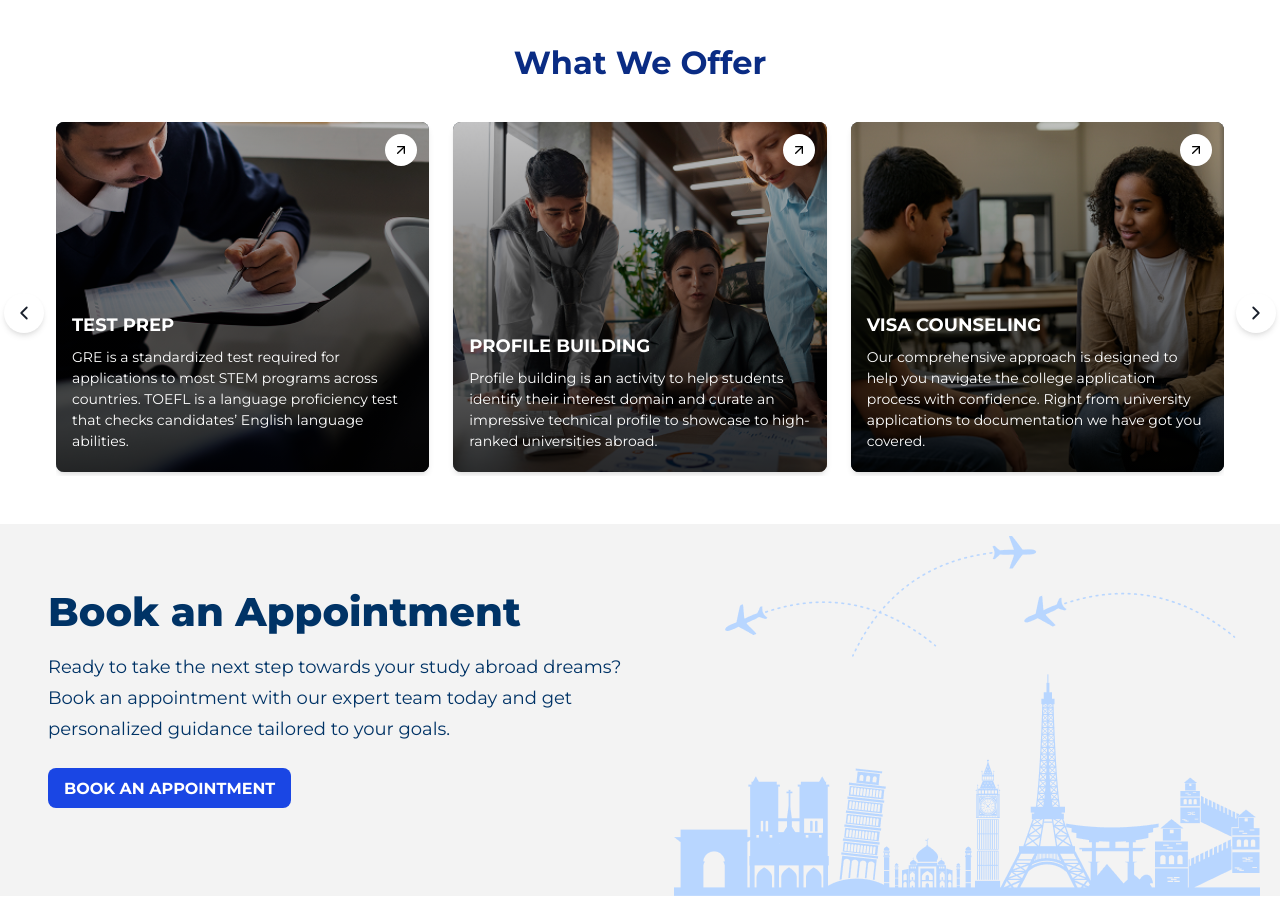
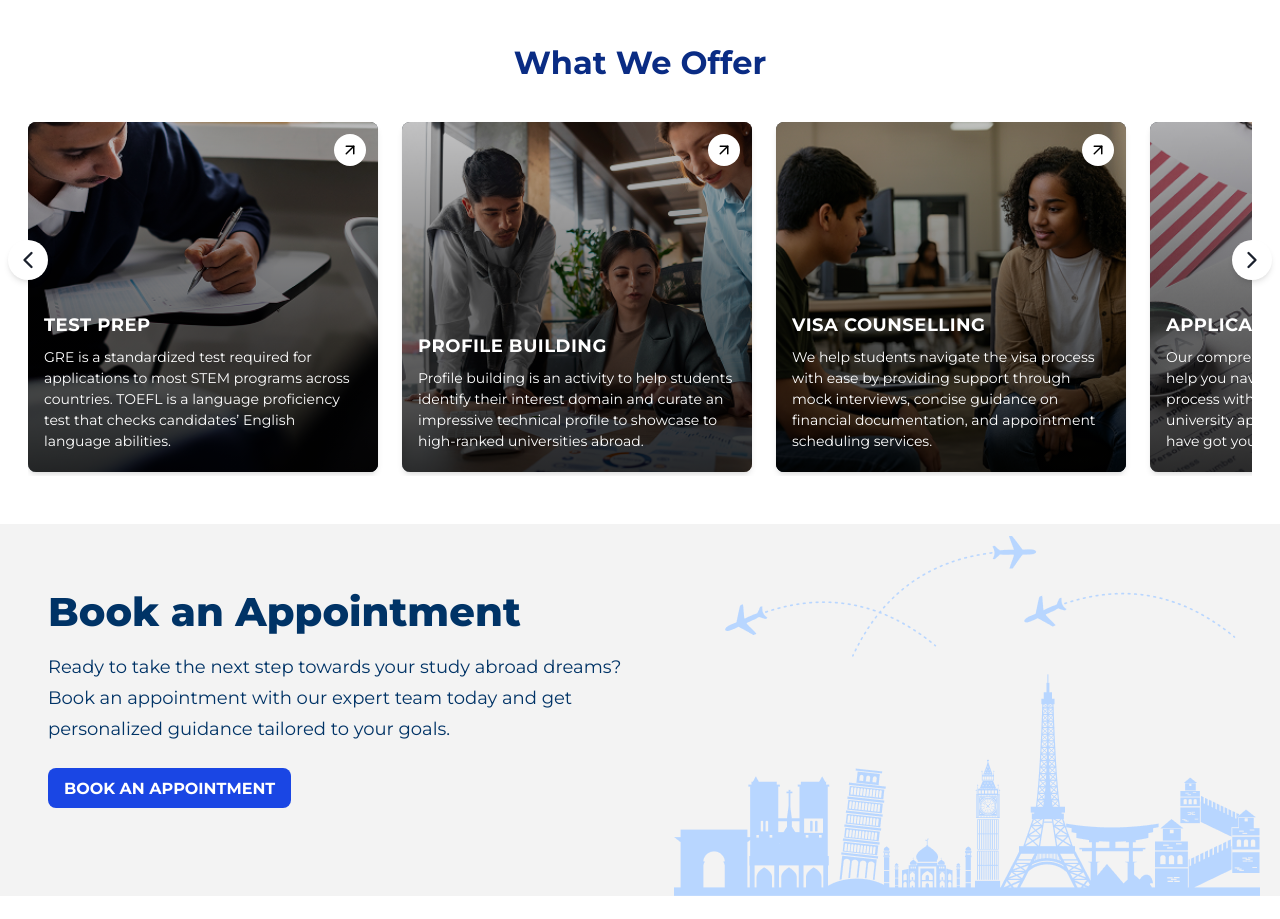
Before and after one commit to Shreyanshp-3/AchieversApp, a React (Create React App) app: page / in a window 1280 px wide. Shown: the part 1260-2179 px from the top of the page. Built offline with nearby package versions, Linux system fonts and the light colour scheme.

Commit message:
final changes

```diff
--- a/src/components/Aboutus/Aboutus.jsx
+++ b/src/components/Aboutus/Aboutus.jsx
@@ -64,9 +64,11 @@ export default function AboutUs() {
                         Welcome To Our Institute
                     </Heading>
                     <Text fontSize="md" color="gray.700" mb={6} textAlign="justify">
-                        In the dense overseas education industry, Achievers Academy stands tall with a formidable reputation, crafted over 25 years of immaculate counseling experience. An honest approach towards test prep, university shortlisting, and holistic application guidance, Achievers Academy continues in its journey of helping students realize their full potential and landing them opportunities that they truly deserve. So, your quest for a truly invested partner to guide you towards your overseas education dreams ends here.                    </Text>
+                        In the dense overseas education industry, Achievers Academy stands tall with a formidable reputation, crafted over 25 years of immaculate counseling experience. An honest approach towards test prep, university shortlisting, and holistic application guidance, Achievers Academy continues in its journey of helping students realize their full potential and landing them opportunities that they truly deserve. So, your quest for a truly invested partner to guide you towards your overseas education dreams ends here.
+                    </Text>
                     <Text fontSize="md" color="gray.700" mb={6} textAlign="justify">
-                        Thoroughly individual approach, personal accountability, and consistent mentorship have earned us tremendous credibility in the industry. Join us and experience reliable support every step of the way.                    </Text>
+                        Thoroughly individual approach, personal accountability, and consistent mentorship have earned us tremendous credibility in the industry. Join us and experience reliable support every step of the way.
+                    </Text>
 
                     {/* Stats */}
                     <Box bg="#edf1fc" py={5} px={{ base: 4, md: 20 }} borderRadius="md">
@@ -107,9 +109,9 @@ export default function AboutUs() {
                 <Heading fontSize="32px" color="blue.900" mb={8}>
                     Our Team
                 </Heading>
-                <Flex justify="center" gap={0} wrap="wrap">
+                <Flex justify="center" gap={{ base: 2, md: 20 }} wrap="wrap">
                     {/* Trainer 1 */}
-                    <Box maxW="300px" mx="auto" mb={8} textAlign="center" position="relative">
+                    <Box maxW="300px" mx={{ base: "auto", md: 0 }} mb={8} textAlign="center" position="relative">
                         <Box position="relative" w="180px" h="180px" mx="auto" mb={4}>
                             <Image
                                 src={ashviniImage}
@@ -159,20 +161,20 @@ export default function AboutUs() {
                             </svg>
                         </Box>
                         <Text mt={2} fontWeight="bold" fontSize="lg" color="gray.800" letterSpacing="1px">
-                            Pallavi Desai                        </Text>
+                            Pallavi Desai
+                        </Text>
                         <Text fontSize="md" color="gray.500" fontWeight="semibold" mb={2} letterSpacing="1px">
                             FOUNDER & CENTER HEAD
                         </Text>
                         <Box borderTop="2px solid #024877" w="60px" mx="auto" mb={2}></Box>
                         <center>
-
                             <Link href="https://www.linkedin.com/in/pallavi--desai/" isExternal color="#024877" fontSize="2xl">
                                 <FaLinkedin />
                             </Link>
                         </center>
                     </Box>
                     {/* Trainer 2 */}
-                    <Box maxW="300px" mx="auto" mb={8} textAlign="center" position="relative">
+                    <Box maxW="300px" mx={{ base: "auto", md: 0 }} mb={8} textAlign="center" position="relative">
                         <Box position="relative" w="180px" h="180px" mx="auto" mb={4}>
                             <Image
                                 src={vipulImage}
@@ -222,13 +224,13 @@ export default function AboutUs() {
                             </svg>
                         </Box>
                         <Text mt={2} fontWeight="bold" fontSize="lg" color="gray.800" letterSpacing="1px">
-                            Ananya Desai                        </Text>
+                            Ananya Desai
+                        </Text>
                         <Text fontSize="md" color="gray.500" fontWeight="semibold" mb={2} letterSpacing="1px">
                             BUSINESS STRATEGY AND OPERATIONS MANAGER
                         </Text>
                         <Box borderTop="2px solid #024877" w="60px" mx="auto" mb={2}></Box>
                         <center>
-
                             <Link href="https://www.linkedin.com/in/ananya-desai" isExternal color="#024877" fontSize="2xl">
                                 <FaLinkedin />
                             </Link>
@@ -237,7 +239,7 @@ export default function AboutUs() {
                 </Flex>
             </Box>
 
-            <Footer />
-        </Box>
-    );
-}
+                        <Footer />
+                    </Box>
+                );
+            }
--- a/src/components/Homepage/Whatweoffer.jsx
+++ b/src/components/Homepage/Whatweoffer.jsx
@@ -1,6 +1,6 @@
 import { Box, Heading, Text, Image, IconButton, Flex } from "@chakra-ui/react";
 import { ArrowUpRight, ChevronLeft, ChevronRight } from "lucide-react";
-import { useRef } from "react";
+import { useRef, useState } from "react";
 import { NavLink } from "react-router-dom";
 
 import wwo from "../../theme/wwo1.png";
@@ -22,28 +22,38 @@ const offerings = [
     image: wwo2,
   },
   {
-    title: "VISA COUNSELING",
+    title: "VISA COUNSELLING",
     description:
-      "Our comprehensive approach is designed to help you navigate the college application process with confidence. Right from university applications to documentation we have got you covered.",
+      "We help students navigate the visa process with ease by providing support through mock interviews, concise guidance on financial documentation, and appointment scheduling services.",
     image: wwo4,
   },
   {
-    title: "APPLICATION COUNSELING",
+    title: "APPLICATION COUNSELLING",
     description:
-      "To help students navigate the visa process through mock interviews, concise financial documentation, and appointment bookings.",
+      "Our comprehensive approach is designed to help you navigate the college application process with confidence. Right from university applications to documentation we have got you covered.",
     image: wwo3,
   },
 ];
 
 export default function WhatWeOffer() {
   const scrollRef = useRef(null);
+  const [scrollIndex, setScrollIndex] = useState(0);
+
+  const visibleCards = 3;
+  const cardWidth = 350;
+  const gap = 24;
 
   const scroll = (direction) => {
-    const container = scrollRef.current;
-    if (container) {
-      const cardWidth = container.offsetWidth / 3;
-      container.scrollBy({
-        left: direction === "left" ? -cardWidth : cardWidth,
+    let newIndex = scrollIndex;
+    if (direction === "left" && scrollIndex > 0) {
+      newIndex = scrollIndex - 1;
+    } else if (direction === "right" && scrollIndex < offerings.length - visibleCards) {
+      newIndex = scrollIndex + 1;
+    }
+    setScrollIndex(newIndex);
+    if (scrollRef.current) {
+      scrollRef.current.scrollTo({
+        left: newIndex * (cardWidth + gap),
         behavior: "smooth",
       });
     }
@@ -63,11 +73,11 @@ export default function WhatWeOffer() {
 
       {/* Arrow Buttons */}
       <IconButton
-        icon={<ChevronLeft size={22} />}
+        icon={<ChevronLeft size={28} />}
         aria-label="Scroll Left"
         position="absolute"
-        left={1}
-        top="60%"
+        left={2}
+        top="50%"
         transform="translateY(-50%)"
         zIndex="2"
         bg="white"
@@ -75,14 +85,16 @@ export default function WhatWeOffer() {
         boxShadow="md"
         onClick={() => scroll("left")}
         display={{ base: "none", md: "flex" }}
+        disabled={scrollIndex === 0}
+        _disabled={{ opacity: 0.3, cursor: "not-allowed" }}
       />
 
       <IconButton
-        icon={<ChevronRight size={22} />}
+        icon={<ChevronRight size={28} />}
         aria-label="Scroll Right"
         position="absolute"
-        right={1}
-        top="60%"
+        right={2}
+        top="50%"
         transform="translateY(-50%)"
         zIndex="2"
         bg="white"
@@ -90,26 +102,39 @@ export default function WhatWeOffer() {
         boxShadow="md"
         onClick={() => scroll("right")}
         display={{ base: "none", md: "flex" }}
+        disabled={scrollIndex >= offerings.length - visibleCards}
+        _disabled={{ opacity: 0.3, cursor: "not-allowed" }}
       />
 
-      {/* Scrollable Offerings with padding & fixed widths */}
-      <Box px={{ base: 2, md: 8 }}>
+      <Box px={{ base: 2, md: 0 }}>
         <Flex
           ref={scrollRef}
           overflowX="auto"
           pb={1}
           scrollSnapType="x mandatory"
           scrollBehavior="smooth"
+          width={{ base: "100%", md: "1224px" }} // 3*350 + 2*24 + extra for spacing
+          maxWidth="100vw"
+          mx="auto"
+          style={{
+            scrollbarWidth: "none",
+            msOverflowStyle: "none",
+          }}
+          sx={{
+            "&::-webkit-scrollbar": { display: "none" },
+          }}
         >
           {offerings.map((item, index) => (
+            <NavLink
+              key={index}
+              to={`/${item.title.replace(/\s+/g, '').toLowerCase()}`}
+              style={{ textDecoration: "none", color: "inherit" }}
+            >
               <Box
-              key={index}
-              flex={{
-                base: "0 0 250px",
-                md: "0 0 calc(33.3333% - 16px)",
-              }}
-              mr={index !== offerings.length - 1 ? { base: 4, md: 6 } : 0}
+                flex="0 0 350px"
+                mr={index !== offerings.length - 1 ? `${gap}px` : 0}
                 height="350px"
+                width="350px"
                 position="relative"
                 borderRadius="lg"
                 overflow="hidden"
@@ -123,6 +148,9 @@ export default function WhatWeOffer() {
                   borderRadius: "lg",
                   overflow: "hidden",
                 }}
+                display="flex"
+                flexDirection="column"
+                as="div"
               >
                 <Image
                   src={item.image}
@@ -148,14 +176,14 @@ export default function WhatWeOffer() {
                   justifyContent="flex-end"
                   color="white"
                 >
-                <Text fontWeight="bold" fontSize="lg" mb={2}>
-                  <NavLink to={`/${item.title.replace(/\s+/g, '').toLowerCase()}`}>{item.title}</NavLink>
+                  <Text fontWeight="bold" fontSize="lg" mb={2} letterSpacing="0.5px">
+                    {item.title}
                   </Text>
                   <Text fontSize="sm">{item.description}</Text>
                 </Box>
 
                 <IconButton
-                icon={<ArrowUpRight size={16} />}
+                  icon={<ArrowUpRight size={18} />}
                   size="sm"
                   variant="solid"
                   colorScheme="whiteAlpha"
@@ -167,9 +195,9 @@ export default function WhatWeOffer() {
                   bg="white"
                   color="black"
                   _hover={{ bg: "gray.200" }}
-
                 />
               </Box>
+            </NavLink>
           ))}
         </Flex>
       </Box>
```
Lines whose indentation alone changed are shown as unchanged.
